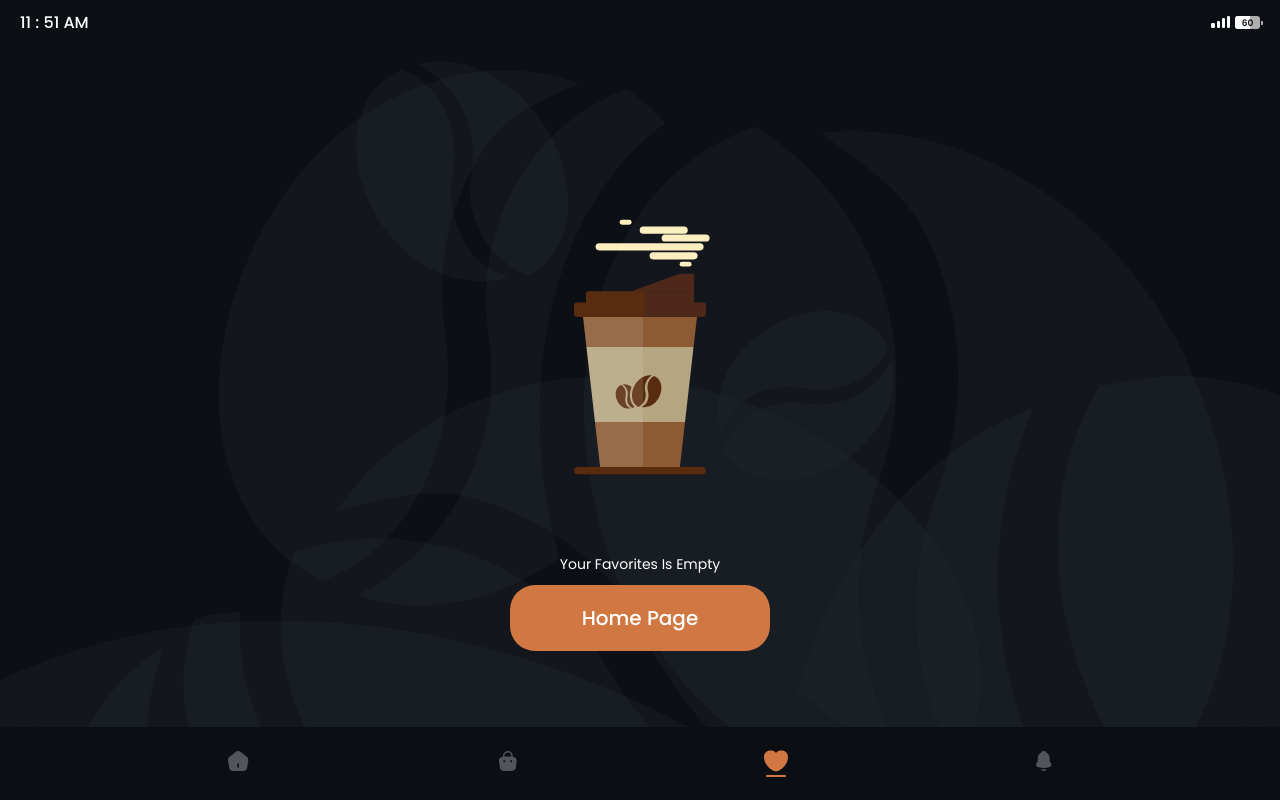
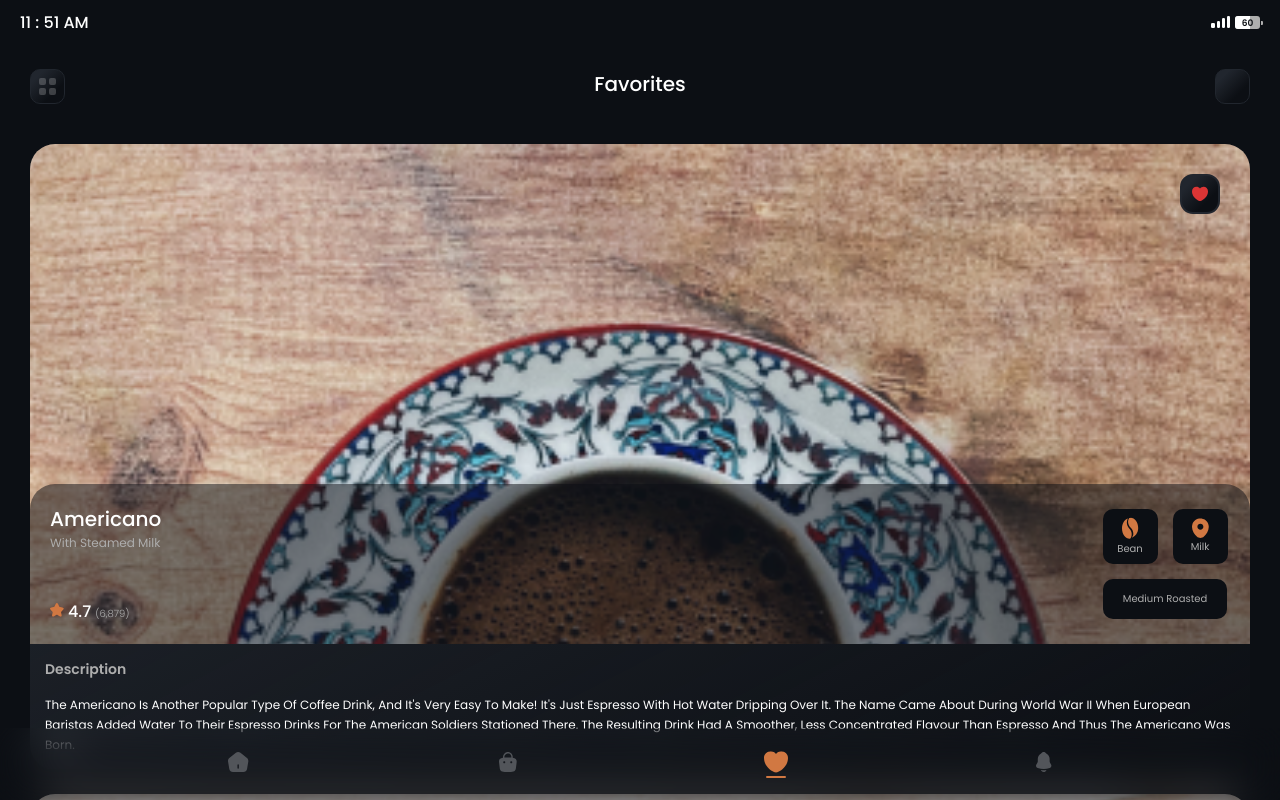
Before and after one commit to 3bdel3ziz-T/Coffee-app-angular, an Angular app: page /favorite in a window 1280 px wide. Built offline with nearby package versions, Linux system fonts and the light colour scheme.

Commit message:
adding some features

```diff
--- a/src/app/app-routing.module.ts
+++ b/src/app/app-routing.module.ts
@@ -31,6 +31,8 @@ const routes: Routes = [
   {
     path: 'favorite', component: FavoriteComponent, children: [
       { path: 'setting', component: SettingComponent },
+      { path: 'item-details/:id', component: ItemDetailsComponent },
+      // { path: 'sign-in', component: UserLoginComponent },
     ]
   },
   {
--- a/src/app/modules/favorite/component/favorite/favorite.component.html
+++ b/src/app/modules/favorite/component/favorite/favorite.component.html
@@ -4,7 +4,9 @@
     <title-section [svg]="'setting'" [pageTitle]="'favorites'"></title-section>
     <div class="slider">
       @for (favItem of favData; track $index) { @if(favItem.isFavorite) {
+      <div class="item" >
         <details-section
+        routerLink="item-details/{{favItem.id}}"
           [MainBoxStyle]="{
             width: '100%',
             height: 'fit-content',
@@ -15,11 +17,16 @@
           [backBtn]="false"
           [item]="favItem"
         ></details-section>
+      </div>
       } }
     </div>
   </section>
   } @else {
-<msg [msg]="'your favorites is empty'" [btnTxt]="'home page'"></msg>
+  <msg
+    [msg]="'you can t add favorite without sign in'"
+    [btnTxt]="'sign in now!'"
+  ></msg>
   }
   <menu-bar></menu-bar>
 </section>
+<router-outlet></router-outlet>
--- a/src/app/modules/favorite/component/favorite/favorite.component.scss
+++ b/src/app/modules/favorite/component/favorite/favorite.component.scss
@@ -7,5 +7,11 @@
     gap: $gap-25;
     position: relative;
     justify-content: center;
+    .item {
+      position: relative;
+      height: 625px;
+      width: 100%;
+      overflow: hidden;
+    }
   }
 }
--- a/src/app/modules/favorite/component/favorite/favorite.component.ts
+++ b/src/app/modules/favorite/component/favorite/favorite.component.ts
@@ -5,13 +5,14 @@ import { DetailsComponent } from '../../../shared/components/item-details/detail
 import { MsgComponent } from 'src/app/modules/shared/components/msg/msg.component';
 import { MenuBarComponent } from 'src/app/modules/shared/components/menu-bar/menu-bar.component';
 import { TitleSectionComponent } from 'src/app/modules/shared/components/title-section/title-section.component';
+import { RouterLink, RouterOutlet } from '@angular/router';
 
 @Component({
   selector: 'favorite-page',
   templateUrl: './favorite.component.html',
   styleUrl: './favorite.component.scss',
   standalone: true,
-  imports: [DetailsComponent, MsgComponent, MenuBarComponent, TitleSectionComponent]
+  imports: [DetailsComponent, MsgComponent, MenuBarComponent, TitleSectionComponent, RouterOutlet]
 })
 export class FavoriteComponent {
   itemDetailsStyles =
--- a/src/app/modules/favorite/services/favorite.service.ts
+++ b/src/app/modules/favorite/services/favorite.service.ts
@@ -8,6 +8,10 @@ import { AppService } from 'src/app/services/app.service';
 })
 export class FavoriteService {
   private favItemsRef: FavRef[] = [];
+  private testData: any =
+  [
+    'C1', 'C4', 'B2', 'C6'
+  ];
   constructor(private appService: AppService) { }
 
   favRef_addItem(favItem: Item): void {
@@ -35,6 +39,7 @@ export class FavoriteService {
   }
 
   get favObservable(): Observable<FavRef[]> {
-    return of(this.favItemsRef)
+    return of(this.testData)
+    // return of(this.favItemsRef)
   }
 }
--- a/src/app/modules/shared/components/item-details/details/details.component.html
+++ b/src/app/modules/shared/components/item-details/details/details.component.html
@@ -1,4 +1,3 @@
-<!-- (click)="back()" -->
 <section
   class="details-section"
   [ngStyle]="{
@@ -68,9 +67,9 @@
         />
       </svg>
     </label>
-      <img src="../../../../../../{{item.imageLink_portrait}}" />
+    <img [src]="'./../../../../../../' + item.imageLink_portrait" />
   </div>
-  <div class="details-box">
+  <div class="details-box" routerLink="{{ routerLink }}">
     <div class="details">
       <div class="info">
         <div class="titles">
--- a/src/app/modules/shared/components/item-details/details/details.component.ts
+++ b/src/app/modules/shared/components/item-details/details/details.component.ts
@@ -4,19 +4,21 @@ import { CoffeeBeans, CoffeeCup, Id } from 'src/app/models/types/coffee';
 import { SubTitleDirective } from '../../../../../custom_directives/sub-title.directive';
 import { NgStyle } from '@angular/common';
 import { ProductService } from '../../../services/product.service';
+import { RouterLink } from '@angular/router';
 
 @Component({
   selector: 'details-section',
   templateUrl: './details.component.html',
   styleUrl: './details.component.scss',
   standalone: true,
-  imports: [NgStyle, SubTitleDirective]
+  imports: [NgStyle, SubTitleDirective, RouterLink]
 })
 export class DetailsComponent {
   @Input() item!: (CoffeeCup | CoffeeBeans);
   showFullDescription: boolean = false;
   @Input() backBtn: boolean;
   @Input() MainBoxStyle: BoxStyles;
+  @Input() routerLink: string = '';
   constructor(private prodService: ProductService) {
     this.showFullDescription = false;
     this.backBtn = true;
```
Lines whose indentation alone changed are shown as unchanged.
